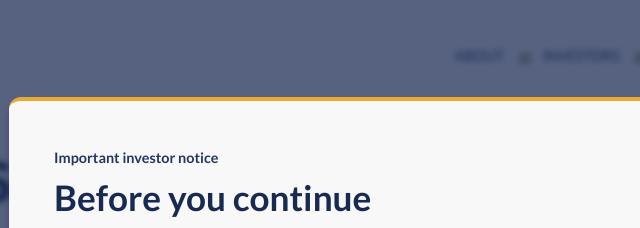
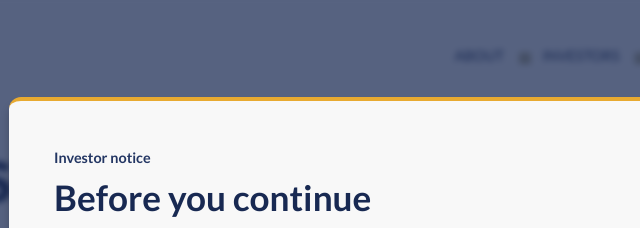
Before and after one commit to malarkey/aurus-website, an Eleventy site: page src/posts/tag.njk in a window 1280 px wide. Shown: the top 228 px of the page, 295-935 px from the left. Built offline with nearby package versions, Linux system fonts and the light colour scheme; Eleventy itself is replaced by a stand-in of ours; files that its build step writes are made by us from their sources.

Commit message:
Update investor gate header text for clarity

```diff
--- a/src/_includes/partials/investor-gate.html
+++ b/src/_includes/partials/investor-gate.html
@@ -9,7 +9,7 @@ aria-describedby="investor-gate-description"
 tabindex="-1">
 <div class="investor-gate__content">
 <header class="investor-gate__header">
-<p class="investor-gate__eyebrow" id="investor-gate-title">Important investor notice</p>
+<p class="investor-gate__eyebrow" id="investor-gate-title">Investor notice</p>
 <h2>Before you continue</h2>
 </header>
 <div class="investor-gate__body" id="investor-gate-description">
```
